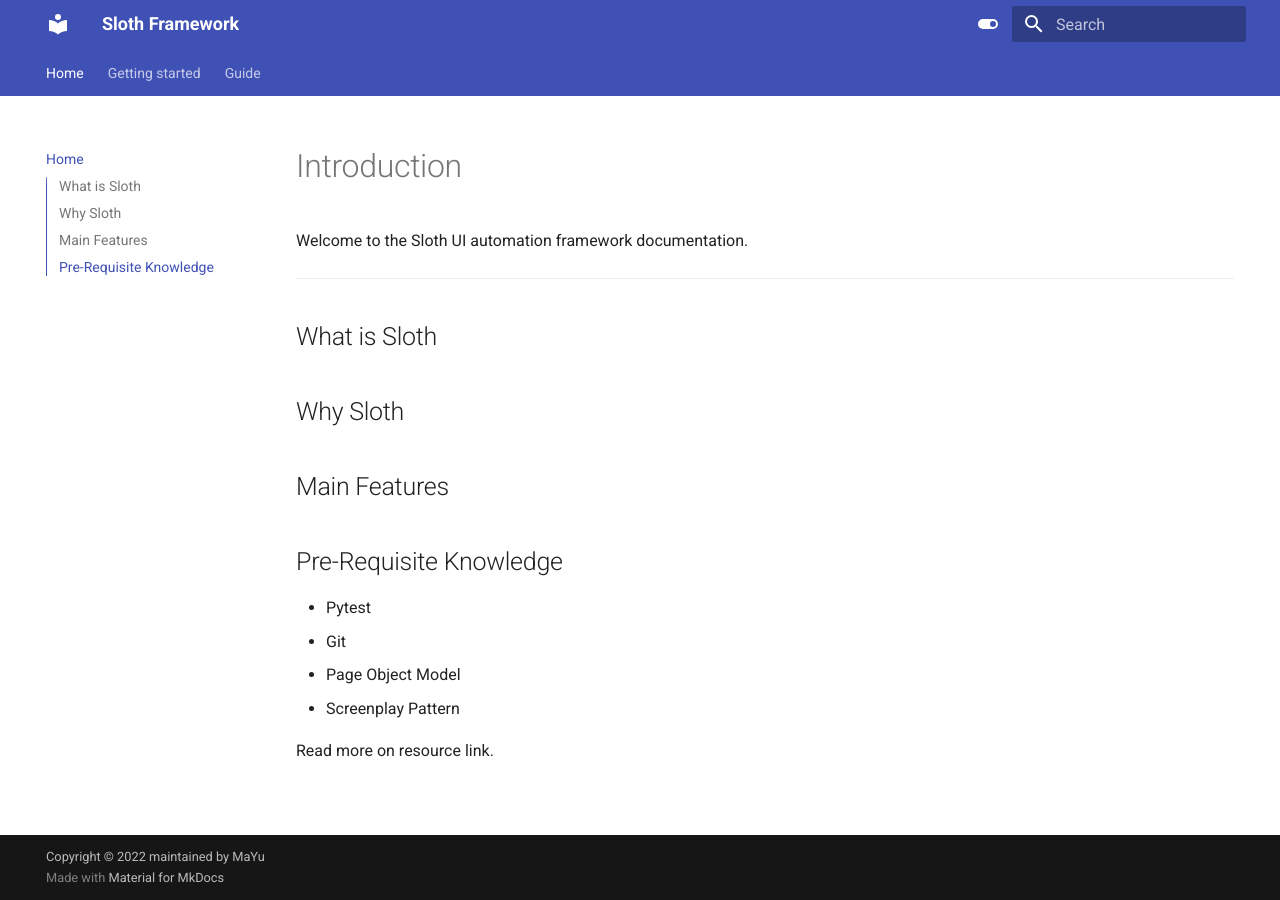
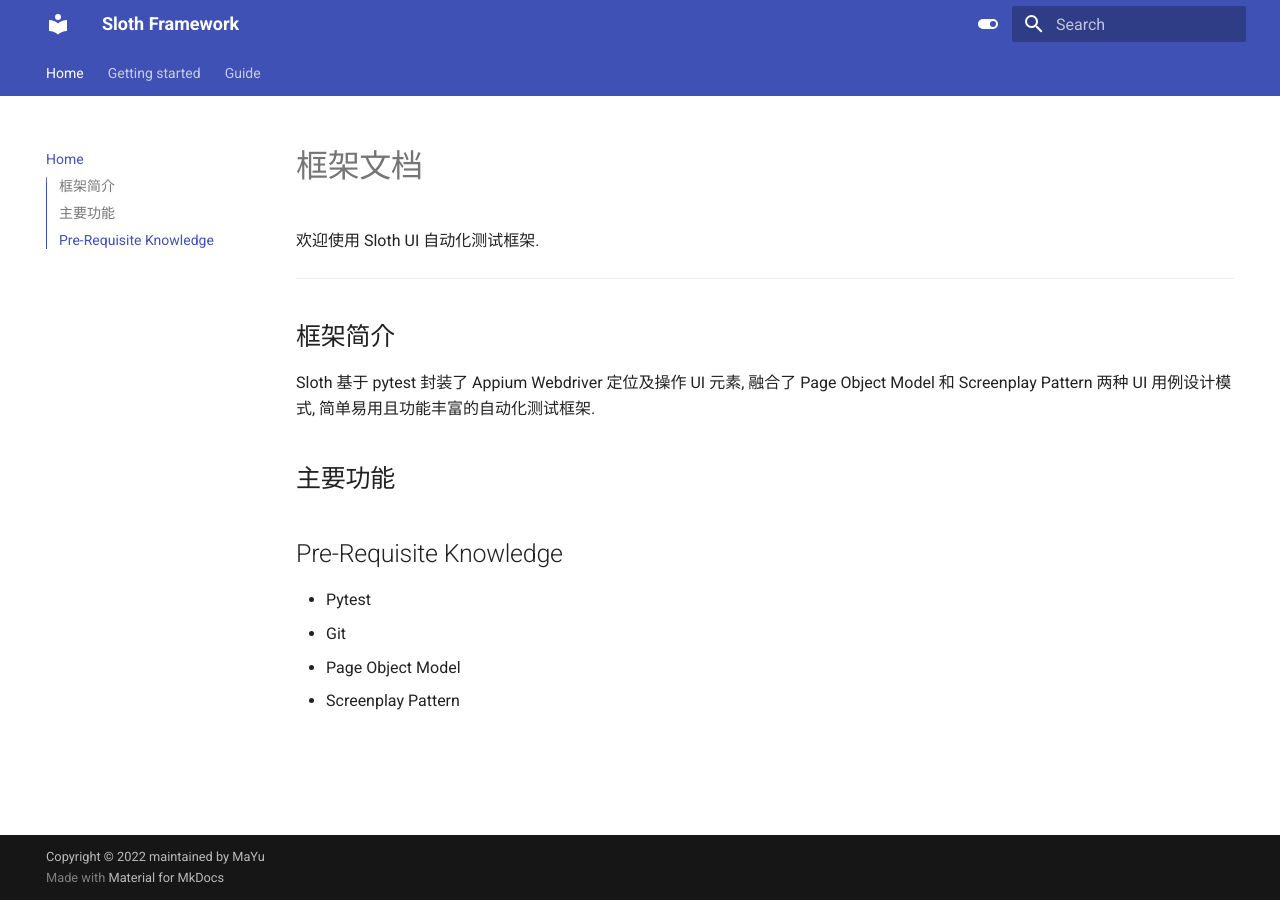
Before and after one commit to ice7mayu/sloth-doc, an MkDocs documentation site: the page built from docs/index.md, in a window 1280 px wide. Built offline with MkDocs 1.6.1 and Material for MkDocs 9.7.7, drawn with Linux system fonts in a browser that asks for light colours.

Commit message:
WIP: home page doc

```diff
--- a/docs/index.md
+++ b/docs/index.md
@@ -1,14 +1,15 @@
-# Introduction
+# 框架文档
 
-Welcome to the Sloth UI automation framework documentation.
+欢迎使用 Sloth UI 自动化测试框架.
 
 ----
 
-## What is Sloth
+## 框架简介
 
-## Why Sloth
+Sloth 基于 pytest 封装了 Appium Webdriver 定位及操作 UI 元素,
+融合了 Page Object Model 和 Screenplay Pattern 两种 UI 用例设计模式, 简单易用且功能丰富的自动化测试框架.
 
-## Main Features
+## 主要功能
 
 ## Pre-Requisite Knowledge
 
@@ -16,5 +17,3 @@ Welcome to the Sloth UI automation framework documentation.
 - Git
 - Page Object Model
 - Screenplay Pattern
-
-Read more on resource link.
```
